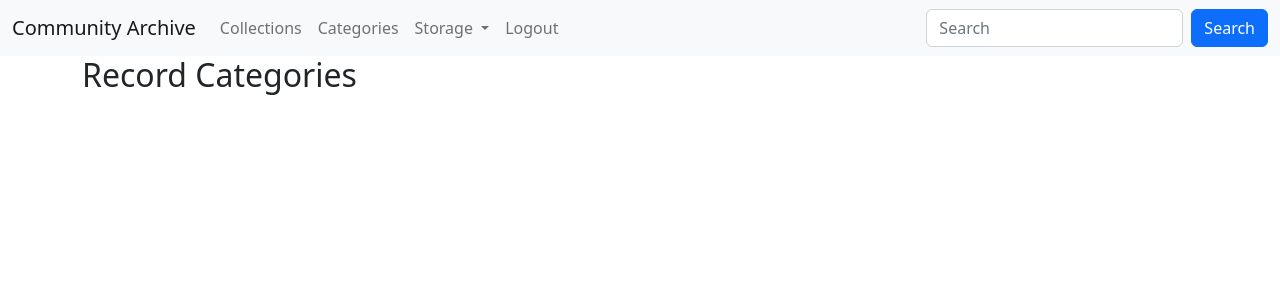
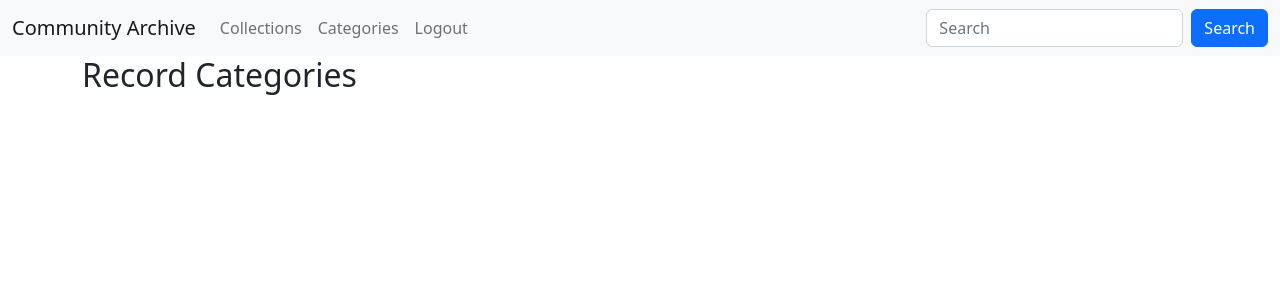
Before and after one commit to kuechensofa/community-archive, a Django app: page /categories/ in a window 1280 px wide. Shown: the top 300 px of the page. Run offline with Django 4.2, Linux system fonts and the light colour scheme; a user stored in the database is signed in; data that the repository does not hold is empty; parts of the project's set-up code (start-up, migrations or seed data) failed here and were passed over; some libraries are stand-ins or nearby versions.

Commit message:
Remove invalid links from old repo

```diff
--- a/templates/base.html
+++ b/templates/base.html
@@ -28,28 +28,6 @@
                 {% if user.is_authenticated %}
                     <li class="nav-item">
                         <a href="{% url 'category-list' %}" class="nav-link">{% translate 'Categories' %}</a>
-                    </li>
-                    <li class="nav-item dropdown">
-                        <a class="nav-link dropdown-toggle" href="#" role="button" data-bs-toggle="dropdown"
-                           aria-expanded="false">
-                            {% translate 'Storage' %}
-                        </a>
-                        <ul class="dropdown-menu">
-                            <li>
-                                <a class="dropdown-item" href="{% url 'wacz-archive-list' %}">
-                                    {% translate 'WACZ Archives' %}
-                                </a>
-                                <a class="dropdown-item" href="{% url 'storage-list' %}">
-                                    {% translate 'Storages' %}
-                                </a>
-                                <a class="dropdown-item" href="{% url 'worm-storage-list' %}">
-                                    {% translate 'WORM Storages' %}
-                                </a>
-                                <a class="dropdown-item" href="{% url 'worm-storage-type-list' %}">
-                                    {% translate 'WORM Storage Types' %}
-                                </a>
-                            </li>
-                        </ul>
                     </li>
                 {% endif %}
                 <li class="nav-item">
```
